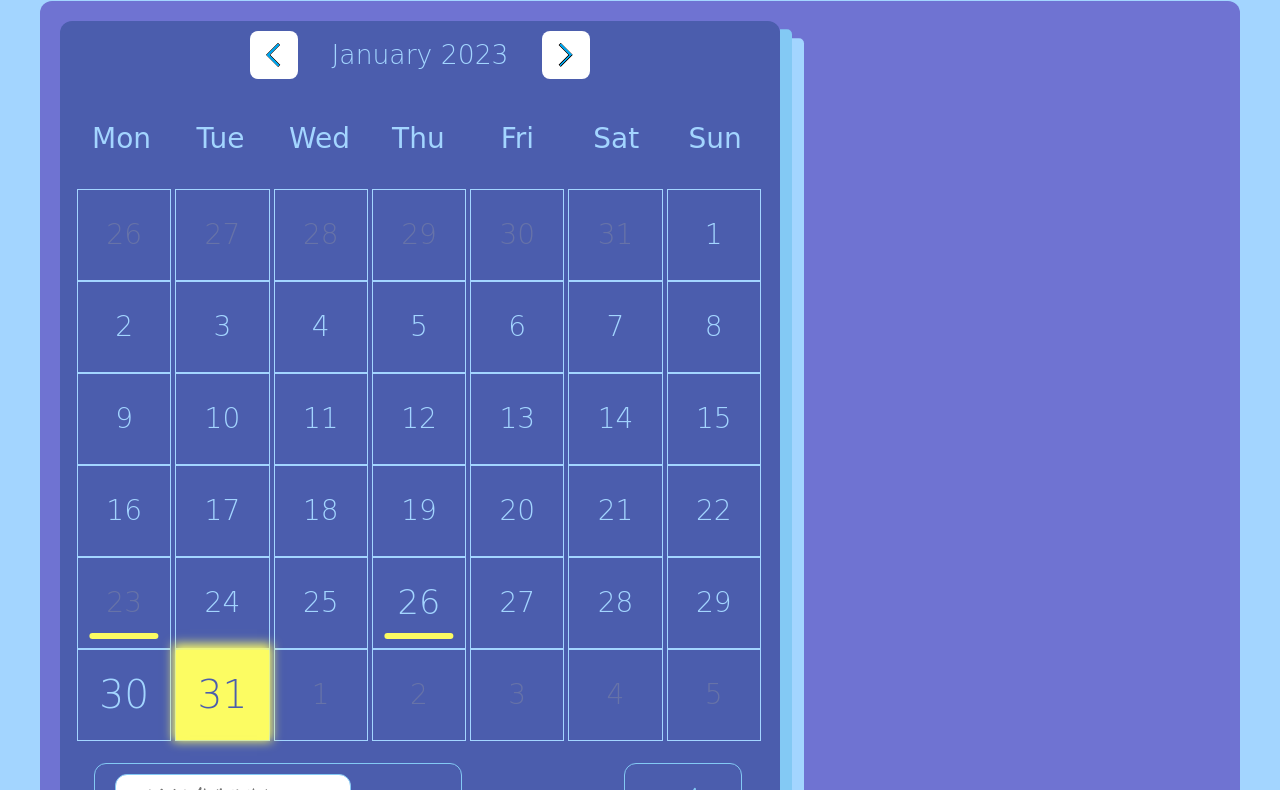
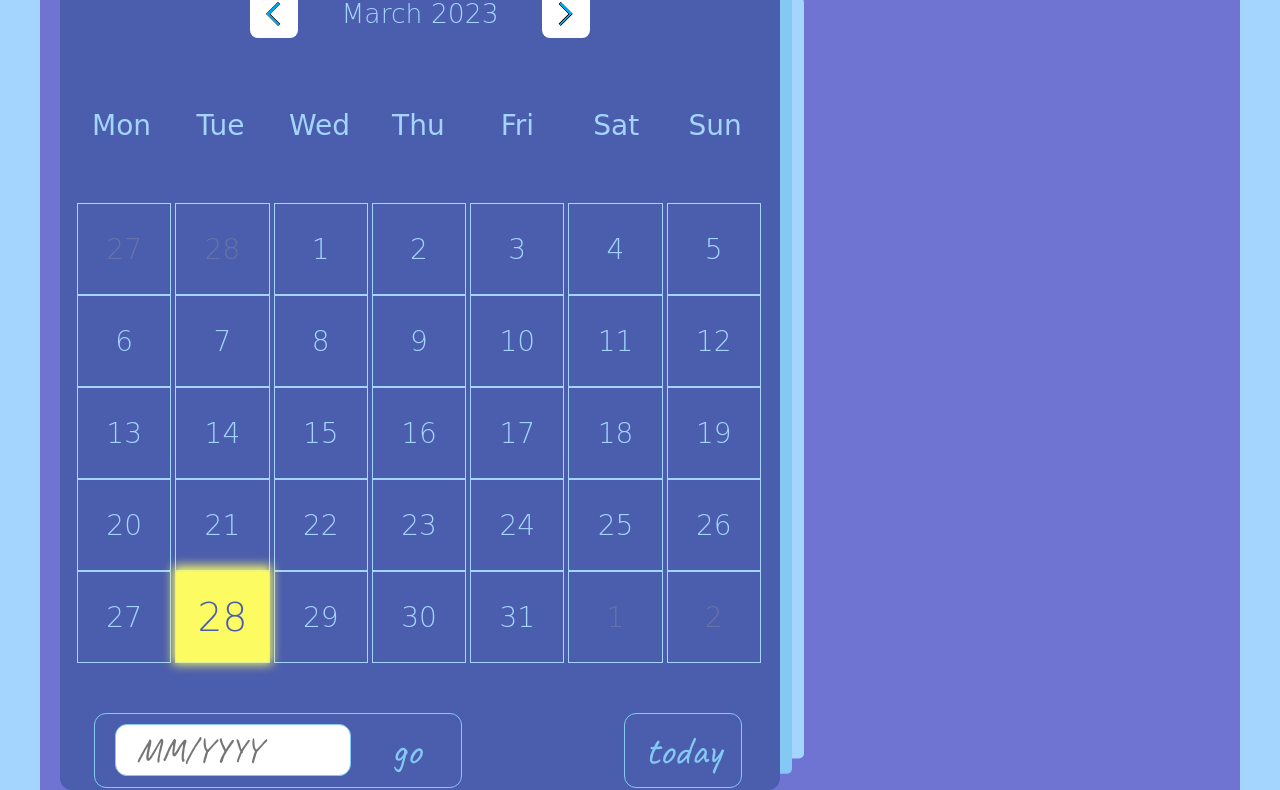
Before and after one commit to ipakey/scheduler, a plain HTML site: page index.html in a window 1280 px wide. Shown: the part 147-937 px from the top of the page. Drawn offline with nearby package versions, Linux system fonts and the light colour scheme; a web font is replaced by a local one.

Commit message:
commit calendar working

```diff
--- a/index.html
+++ b/index.html
@@ -16,6 +16,7 @@
     <!-- css & favicon -->
     <link rel="stylesheet" href="./workings/style.css">
     <link rel="shortcut icon" href="./branding/favicon.ico" type="image/x-icon">
+
     <title class="page-text">Yfke</title>
 </head>
 <body>
@@ -32,7 +33,7 @@
                 <div class="calendar">
                     <div class="month">
                         <img class="arrow prev" src="./icons/navigateLeftBlue.png" alt="left arrow">
-                        <h2 class="date">January 2023</h2>
+                        <div class="date"></div>
                         <img class="arrow next" src="./icons/navigateRightBlueIcon.png" alt="right arrow">
                     </div>
                     <div class="weekdays">
@@ -44,49 +45,8 @@
                         <div class="dayName">Sat</div>
                         <div class="dayName">Sun</div>
                     </div>
-                    <div class="days">
-                        <div class="day prev-day">26</div><div class="day prev-day">27</div>
-                        <div class="day prev-day">28</div>
-                        <div class="day prev-day">29</div>
-                        <div class="day prev-day">30</div>
-                        <div class="day prev-day">31</div>
-                        <div class="day">1</div>
-                        <div class="day">2</div>
-                        <div class="day">3</div>
-                        <div class="day">4</div>
-                        <div class="day">5</div>
-                        <div class="day">6</div>
-                        <div class="day">7</div>
-                        <div class="day">8</div>
-                        <div class="day">9</div>
-                        <div class="day">10</div>
-                        <div class="day">11</div>
-                        <div class="day">12</div>
-                        <div class="day">13</div>
-                        <div class="day">14</div>
-                        <div class="day">15</div>
-                        <div class="day">16</div>
-                        <div class="day">17</div>
-                        <div class="day">18</div>
-                        <div class="day">19</div>
-                        <div class="day">20</div>
-                        <div class="day">21</div>
-                        <div class="day">22</div>
-                        <div class="day event full">23</div>
-                        <div class="day">24</div>
-                        <div class="day">25</div>
-                        <div class="day event">26</div>
-                        <div class="day">27</div>
-                        <div class="day">28</div>
-                        <div class="day">29</div>
-                        <div class="day active">30</div>
-                        <div class="day today">31</div>
-                        <div class="day next-day">1</div>
-                        <div class="day next-day">2</div>
-                        <div class="day next-day">3</div>
-                        <div class="day next-day">4</div>
-                        <div class="day next-day">5</div>
-                    </div>
+                    <div class="days"></div>
+                    <!--!we will add the days with js  -->
                     <div class="goto-today">
                         <div class="goto">
                             <input type="text" class="date-input" placeholder="MM/YYYY" />
@@ -99,9 +59,10 @@
             </div>
         </div>
     </main>
+    <script src="./workings/script.js" delay></script>
     <footer>
 
     </footer>
-    <script src="./workings/script.js"></script>
+
 </body>
 </html>
--- a/workings/script.js
+++ b/workings/script.js
@@ -0,0 +1,129 @@
+const calendar = document.querySelector('.calendar'),
+  daysContainer = document.querySelector('.days'),
+  date = document.querySelector('.date');
+
+  prev = document.querySelector('.prev'),
+  next = document.querySelector('.next'),
+  todayBtn = document.querySelector('.today-btn'),
+  gotoBtn = document.querySelector('.goto-btn'),
+  dateInput = document.querySelector('.date-input'),
+  eventDay = document.querySelector('.event-day'),
+  eventDate = document.querySelector('.event-date'),
+  eventsContainer = document.querySelector('.events'),
+  addEventBtn = document.querySelector('.add-event'),
+  addEventWrapper = document.querySelector('.add-event-wrapper'),
+  addEventCloseBtn = document.querySelector('.close'),
+  addEventTitle = document.querySelector('.event-name'),
+  addEventFrom = document.querySelector('.event-time-from '),
+  addEventTo = document.querySelector('.event-time-to'),
+  addEventSubmit = document.querySelector('.add-event-btn ');
+
+  console.log(  'variables:  ' + calendar + ' ' + date  + ' ' + daysContainer + ' ' + prev  + ' ' + next  + ' ' +todayBtn  + ' ' + gotoBtn  + ' ' + dateInput);
+
+let today = new Date();
+let activeDay;
+let month = today.getMonth();
+let year = today.getFullYear();
+console.log('hello  month:  ' + month + ' year: ' + year);
+
+const months = [
+    'January',
+    'February',
+    'March',
+    'April',
+    'May',
+    'June',
+    'July',
+    'August',
+    'September',
+    'October',
+    'November',
+    'December'
+];
+// console.log(months + ' at L27'  + ' month: ' + month);
+date.innerHTML = months[month];
+
+//function to add days
+
+function initCalendar(){
+    // to get starting data for current month display
+    const firstDay = new Date(year, month, 1);
+    const lastDay = new Date(year, month + 1, 0);
+    const prevLastDay = new Date(year, month, 0);
+        const prevDays = prevLastDay.getDate();
+        const day = firstDay.getDay();
+        const lastDate = lastDay.getDate();
+        const nextDays = 7 - lastDay.getDay();
+
+        console.log( 'first day: ' + firstDay + ' last day: ' + lastDay + ' prev last day: ' + prevLastDay + ' prev days: ' + prevDays + 'last date: ' + lastDate + ' day: ' + day + ' next days: ' + nextDays);
+
+    // update date at top of calendar
+    // console.log(date +' L58');
+    date.innerHTML = months[month] + ' ' + year;
+    // console.log(date + ' L60');
+
+    let days = '';
+
+    //prev months days
+    if(day == 0){
+      let sunday = 6;
+      for (let x = sunday; x > 0; x--) {
+        days += `<div class='day prev-day'>${prevDays - x + 2}</div>`;
+      }
+    }else
+    for (let x = day; x > 1; x--) {
+      days += `<div class='day prev-day'>${prevDays - x + 2}</div>`;
+    }
+    // console.log( 'days L70: ' + days);
+    // current month days
+    for(let i=1;i<=lastDate; i++){
+      //if day is today add class 'today'
+      if( i == new Date().getDate() &&
+          year == new Date().getFullYear() &&
+          month == new Date().getMonth()){
+            days += `<div class='day today'>${i}</div>`;
+      }
+      //add remaining days this month
+      else{
+        days += `<div class='day'>${i}</div>`;
+      }
+    }
+          //add next month days
+      if(nextDays < 7){
+        for (let j=1; j < nextDays +1 ; j++){
+          days += `<div class='day next-day'>${j}</div>`;
+        }
+      }
+   // console.log( 'days L70: ' + days);
+    daysContainer.innerHTML =  days;
+    // console.log( 'days container L72: ' + daysContainer.innerHTML);
+
+}
+
+initCalendar();
+
+
+//last month
+function prevMonth(){
+  month--;
+  if(month < 0){
+    month = 11;
+    year--;
+  }
+  initCalendar();
+}
+
+//next month
+
+function nextMonth(){
+  month++;
+  if(month > 11){
+    month = 0;
+    year++;
+  }
+  initCalendar();
+}
+
+//add eventlistener on prev and next
+prev.addEventListener('click', prevMonth);
+next.addEventListener('click', nextMonth);
--- a/workings/style.css
+++ b/workings/style.css
@@ -50,6 +50,8 @@ body{
     display: flex;
     flex-direction: column;
     min-height: 100vh;
+    align-items: center;
+    justify-content: conter;
 }
 
 main{
@@ -79,6 +81,7 @@ h1{
     font-style: italic;
     font-weight: 150;
     font-size: 0.85rem;
+    padding: 0 50px 0;
 }
 
 h2{
@@ -105,7 +108,7 @@ p{
 
 .footerImg{
     height: 100%;
-    width: 150px;
+    width: 100px;
 }
 
 .calendar .month{
@@ -228,11 +231,13 @@ p{
 .calendar .day:not(.prev-day, .next-day):hover{
     color: var(--clr-react);
     background-color: var(--clr-contrast);
+
 }
 
 .calendar .days .prev-day,
 .calendar .days .next-day{
     color: var(--clr-outOfTime);
+
 }
 
 .calendar .days .today{
@@ -365,3 +370,11 @@ p{
     cursor: pointer;
     color: var(--clr-medium);
 }
+
+.calendar .month .date{
+    font-family: var(--fnt-highlight);
+    text-align: center;
+    margin: auto;
+    font-size: 0.95rem;
+    font-weight: 250;
+}
```
